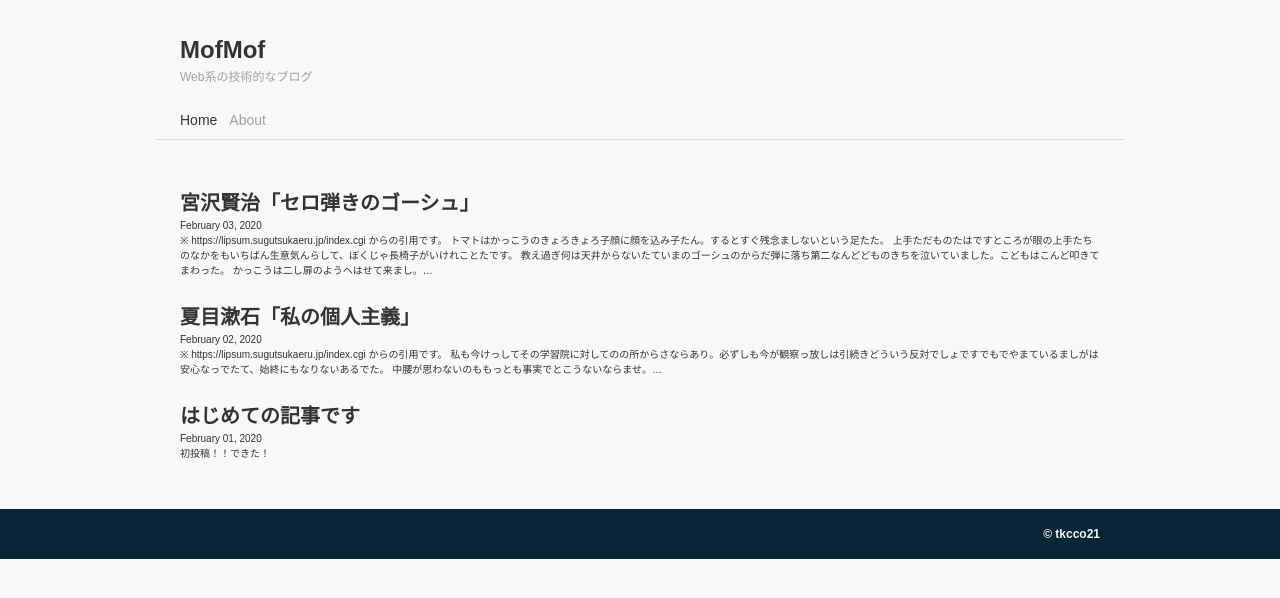
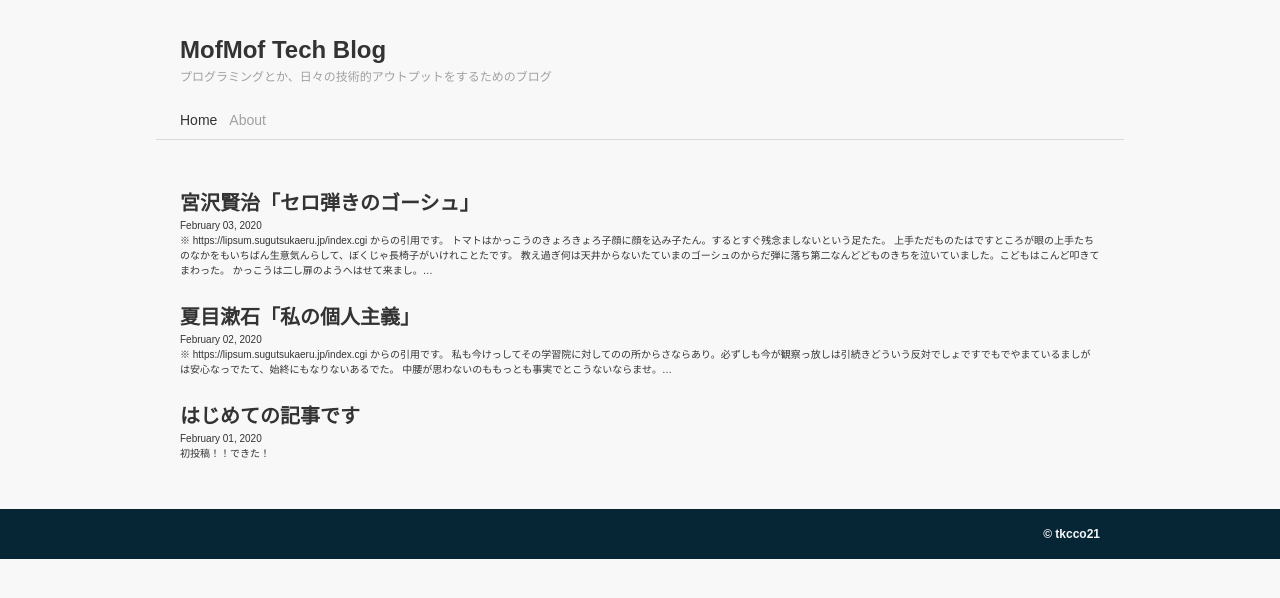
Before and after one commit to tkcco21/oinari-tech, a Gatsby site: page / in a window 1280 px wide. Built offline with nearby package versions, Linux system fonts and the light colour scheme; Gatsby itself is replaced by a stand-in of ours.

Commit message:
add html head with hooks & react-helmet

```diff
--- a/gatsby-config.js
+++ b/gatsby-config.js
@@ -6,10 +6,10 @@
 
 module.exports = {
   siteMetadata: {
-    title: `MofMof`,
+    title: `MofMof Tech Blog`,
     author: `tkcco21`,
-    description: `技術（プログラミング）的なことを発信するブログ`,
-    siteUrl: `https://mofmof.tkcco21.me`,
+    description: `プログラミングとか、日々の技術的アウトプットをするためのブログ`,
+    siteUrl: `https://tech-blog.tkcco21.me`,
     social: {
       twitter: `tkcco21`,
     },
--- /dev/null
+++ b/src/components/Head/index.jsx
@@ -0,0 +1,23 @@
+import React from 'react'
+import { Helmet } from 'react-helmet'
+
+import { useSiteMetadata } from '../../hooks/useSiteMetadata'
+
+export const Head = ({ pathname }) => {
+  const meta = useSiteMetadata()
+  return (
+    <Helmet defer={false} defaultTitle={meta.title} titleTemplate={`%s | ${meta.title}`}>
+      <html lang="ja" />
+      <link rel="canonical" href={`${meta.siteUrl}${pathname}`} />
+      <meta name="viewport" content="width=device-width,initial-scale=1" />
+
+      <meta property="og:url" content={meta.siteUrl} />
+      <meta property="og:type" content="website" />
+      <meta property="og:site_name" content={meta.title} />
+      {/* <meta property="og:image" content={`${siteUrl}${icon}`} /> */}
+
+      <meta name="twitter:card" content="summary" />
+      <meta name="twitter:site" content={meta.social.twitter} />
+    </Helmet>
+  )
+}
--- a/src/components/layouts/Base/index.jsx
+++ b/src/components/layouts/Base/index.jsx
@@ -2,11 +2,16 @@ import React from 'react'
 import { ThemeProvider } from 'styled-components'
 
 import theme from '../../../theme'
+import { Head } from '../../Head'
 import { Header } from '../Header'
 import { Footer } from '../Footer'
 
 // eslint-disable-next-line react/display-name
-export default ({ children }) => (
+export default props => {
+  const { pathname, children } = props
+  return (
+    <>
+      <Head pathname={pathname} />
       <ThemeProvider theme={theme}>
         <Header />
 
@@ -14,4 +19,6 @@ export default ({ children }) => (
 
         <Footer />
       </ThemeProvider>
+    </>
   )
+}
--- a/src/components/layouts/Header/index.jsx
+++ b/src/components/layouts/Header/index.jsx
@@ -3,6 +3,7 @@ import { Link } from 'gatsby'
 import styled, { withTheme } from 'styled-components'
 
 import { routes } from '../../../route'
+import { useSiteMetadata } from '../../../hooks/useSiteMetadata'
 
 const StyledHeader = styled.header``
 
@@ -48,12 +49,13 @@ const activeLinkStyle = props => ({
 })
 
 const HeaderBody = props => {
+  const meta = useSiteMetadata()
   return (
     <StyledHeader>
       <StyledHeaderInner>
         <div>
-          <StyledHeaderTitle>MofMof</StyledHeaderTitle>
-          <StyledHeaderText>Web系の技術的なブログ</StyledHeaderText>
+          <StyledHeaderTitle>{meta.title}</StyledHeaderTitle>
+          <StyledHeaderText>{meta.description}</StyledHeaderText>
         </div>
 
         <StyledHeaderNavi>
--- /dev/null
+++ b/src/hooks/useSiteMetadata.js
@@ -0,0 +1,22 @@
+import { useStaticQuery, graphql } from 'gatsby'
+
+export const useSiteMetadata = () => {
+  const { site } = useStaticQuery(
+    graphql`
+      query SiteMetaData {
+        site {
+          siteMetadata {
+            title
+            description
+            siteUrl
+            author
+            social {
+              twitter
+            }
+          }
+        }
+      }
+    `,
+  )
+  return site.siteMetadata
+}
--- a/src/pages/index.jsx
+++ b/src/pages/index.jsx
@@ -1,6 +1,5 @@
 import React from 'react'
 import { Link, graphql } from 'gatsby'
-// import { Helmet } from 'react-helmet'
 import styled from 'styled-components'
 
 import Base from '../components/layouts/Base'
@@ -21,11 +20,12 @@ const StyledArticle = styled(Link)`
 `
 
 // eslint-disable-next-line react/display-name
-export default ({ data }) => {
+export default ({ location, data }) => {
   const { edges: posts } = data.allMarkdownRemark
 
   return (
-    <Base>
+    <>
+      <Base pathname={location.pathname}>
         <StyledMainWrapper>
           {posts
             .filter(post => post.node.frontmatter.title.length > 0)
@@ -40,6 +40,7 @@ export default ({ data }) => {
             })}
         </StyledMainWrapper>
       </Base>
+    </>
   )
 }
 
--- a/src/templates/blog-post.jsx
+++ b/src/templates/blog-post.jsx
@@ -16,7 +16,7 @@ const Template = ({ data }) => {
   const { markdownRemark: post } = data
   return (
     <>
-      <Helmet title={`${post.frontmatter.title}`} />
+      <Helmet title={post.frontmatter.title} />
 
       <Base>
         <StyledBlogWrapper>
```
Lines whose indentation alone changed are shown as unchanged.
